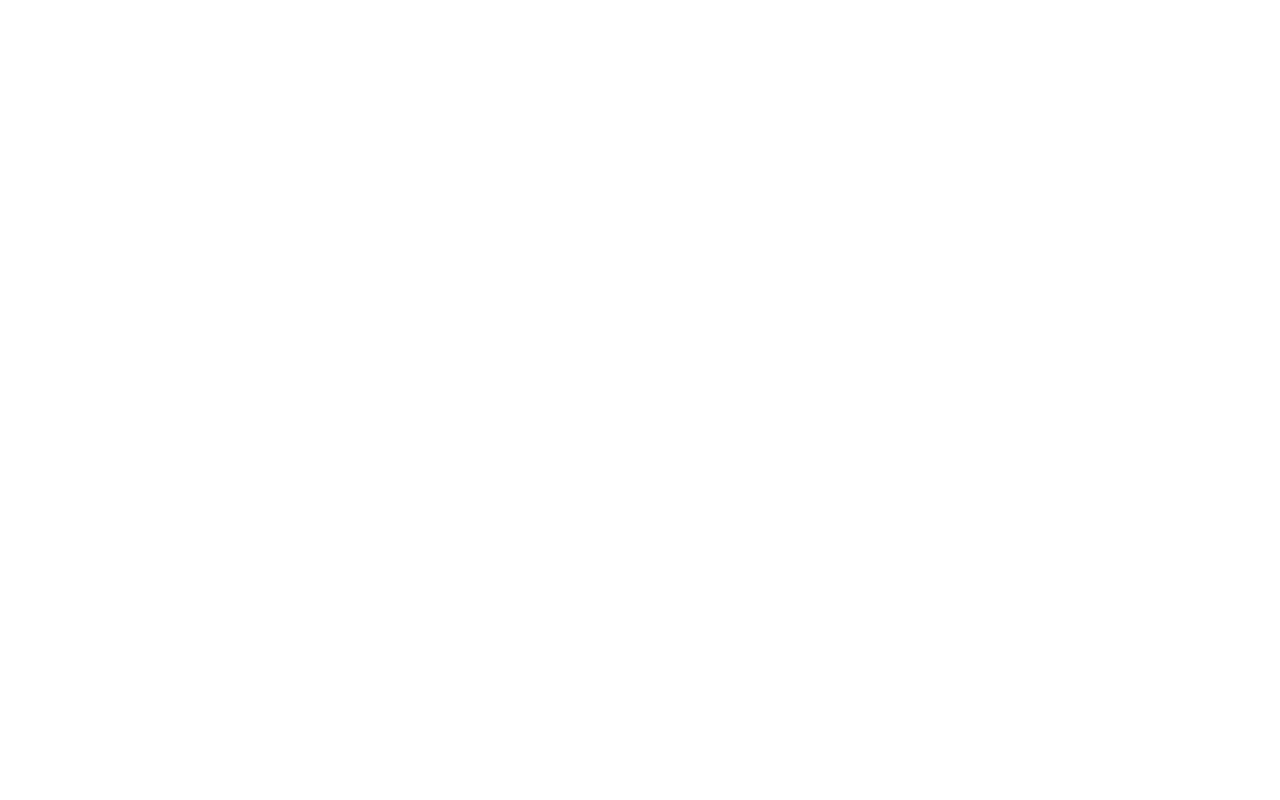
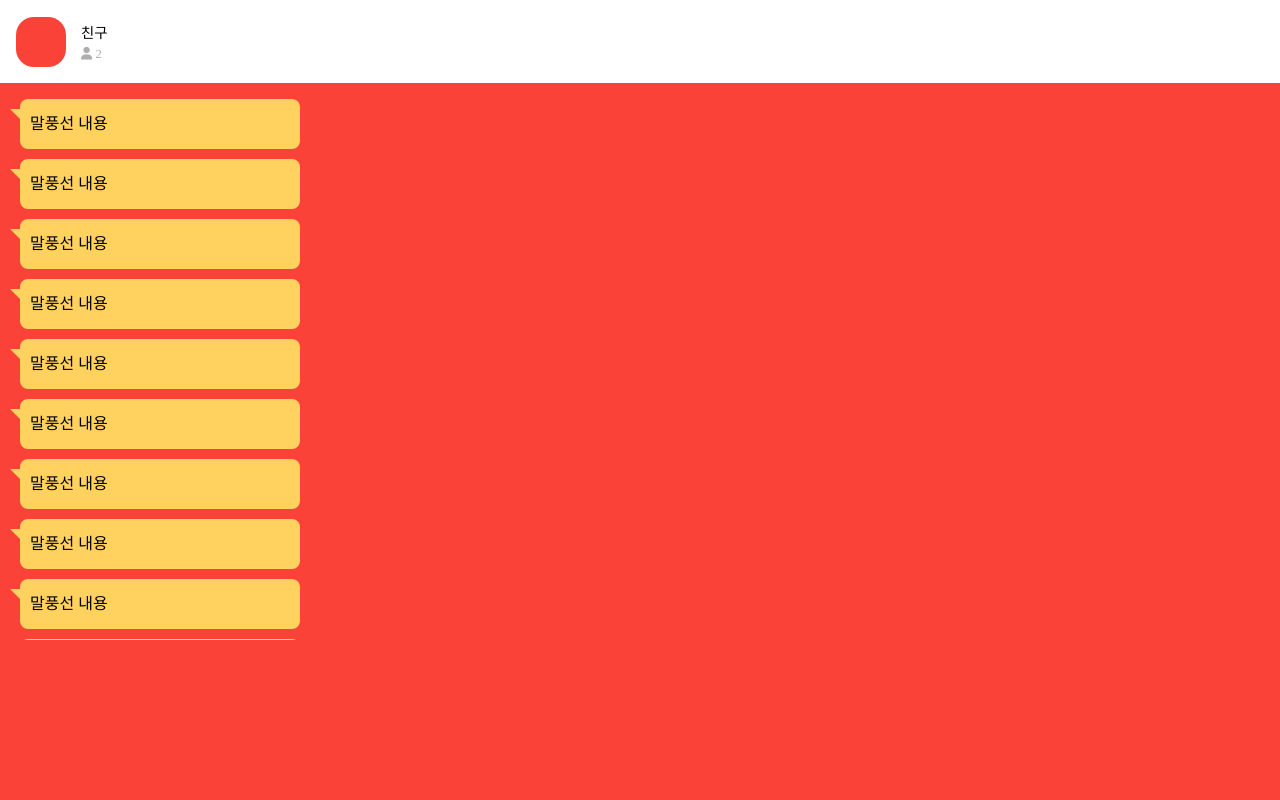
Before and after one commit to HRPzz/My_CSS_Study, a plain HTML site: page sass/grapefruit_talk/chat.html in a window 1280 px wide. Drawn offline with Linux system fonts and the light colour scheme; a web font is replaced by a local one.

Commit message:
grapefruit talk chat

```diff
--- a/sass/grapefruit_talk/chat.html
+++ b/sass/grapefruit_talk/chat.html
@@ -1,14 +1,53 @@
 <!DOCTYPE html>
 <html lang="en">
-<head>
-  <meta charset="UTF-8">
-  <meta http-equiv="X-UA-Compatible" content="IE=edge">
-  <meta name="viewport" content="width=device-width, initial-scale=1.0">
-  <link href="css/main.css" rel="stylesheet">
-  <link href="img/grapefruit.png" rel="icon">
-  <title>자몽톡 - 채팅</title>
-</head>
-<body>
+    <head>
+        <meta charset="UTF-8" />
+        <meta http-equiv="X-UA-Compatible" content="IE=edge" />
+        <meta name="viewport" content="width=device-width, initial-scale=1.0" />
+        <link href="css/main.css" rel="stylesheet" />
+        <link href="img/grapefruit.png" rel="icon" />
+        <title>자몽톡 - 채팅</title>
 
-</body>
+        <!-- FontAwesome -->
+        <link
+            rel="stylesheet"
+            href="https://cdnjs.cloudflare.com/ajax/libs/font-awesome/6.2.0/css/all.min.css"
+            integrity="sha512-xh6O/CkQoPOWDdYTDqeRdPCVd1SpvCA9XXcUnZS2FmJNp1coAFzvtCN9BmamE+4aHK8yyUHUSCcJHgXloTyT2A=="
+            crossorigin="anonymous"
+            referrerpolicy="no-referrer"
+        />
+    </head>
+    <body>
+        <div class="chat">
+            <main class="chat-screen">
+                <section class="chat-screen__bar">
+                    <div class="preview chat-user">
+                        <div class="preview__column">
+                            <div class="preview__pic"></div>
+                        </div>
+                        <div class="preview__column">
+                            <p class="preview__nick">친구</p>
+                            <p class="preview__message">
+                                <i class="fa-solid fa-user"></i> 2
+                            </p>
+                        </div>
+                    </div>
+                </section>
+                <ul class="chat-screen__bubbles">
+                    <li class="bubble">말풍선 내용</li>
+                    <li class="bubble">말풍선 내용</li>
+                    <li class="bubble">말풍선 내용</li>
+                    <li class="bubble">말풍선 내용</li>
+                    <li class="bubble">말풍선 내용</li>
+                    <li class="bubble">말풍선 내용</li>
+                    <li class="bubble">말풍선 내용</li>
+                    <li class="bubble">말풍선 내용</li>
+                    <li class="bubble">말풍선 내용</li>
+                    <li class="bubble">말풍선 내용</li>
+                    <li class="bubble">말풍선 내용</li>
+                    <li class="bubble">말풍선 내용</li>
+                </ul>
+            </main>
+        </div>
+    </body>
 </html>
--- a/sass/grapefruit_talk/scss/components/_bubble.scss
+++ b/sass/grapefruit_talk/scss/components/_bubble.scss
@@ -0,0 +1,25 @@
+.bubble {
+    @include set-box-size(50px, 280px, 8px); // mixin 불러오기
+
+    position: relative;
+    left: 20px;
+    margin-bottom: 10px;
+    padding: 10px;
+    background-color: $bg-color;
+    line-height: 30px;
+    cursor: pointer;
+
+    // 의사요소 before - 요소의 앞에 콘텐츠 추가할 수 있음
+    &::before {
+        @include set-box-size(0, 0); // mixin 불러오기
+
+        content: "";
+        position: absolute;
+        top: 10px;
+        left: -10px;
+
+        // 실제 크기 (height, width) 는 없지만 border 로 말풍선 꼬리 삼각형 표시
+        border-bottom: 16px solid transparent;
+        border-right: 16px solid $bg-color;
+    }
+}
--- a/sass/grapefruit_talk/scss/pages/_chat.scss
+++ b/sass/grapefruit_talk/scss/pages/_chat.scss
@@ -0,0 +1,20 @@
+.chat {
+    @include set-box-size(100%, 100%); // mixin 불러오기
+
+    background-color: $main-color;
+
+    .chat-screen {
+        overflow: auto; // 넘치면 스크롤
+        height: calc(100% - 160px); // 입력폼 높이 160px
+
+        .chat-screen__bar {
+            position: sticky; // 스크롤 내려도 헤더 고정됨
+            top: 0;
+            z-index: 10; // 요소가 겹칠 때 무엇을 위(z축)에 둘 것인가
+        }
+        .chat-screen__bubbles {
+            padding: 0;
+            list-style-type: none;
+        }
+    }
+}
```
Also changed, not shown: sass/grapefruit_talk/css/main.css.
